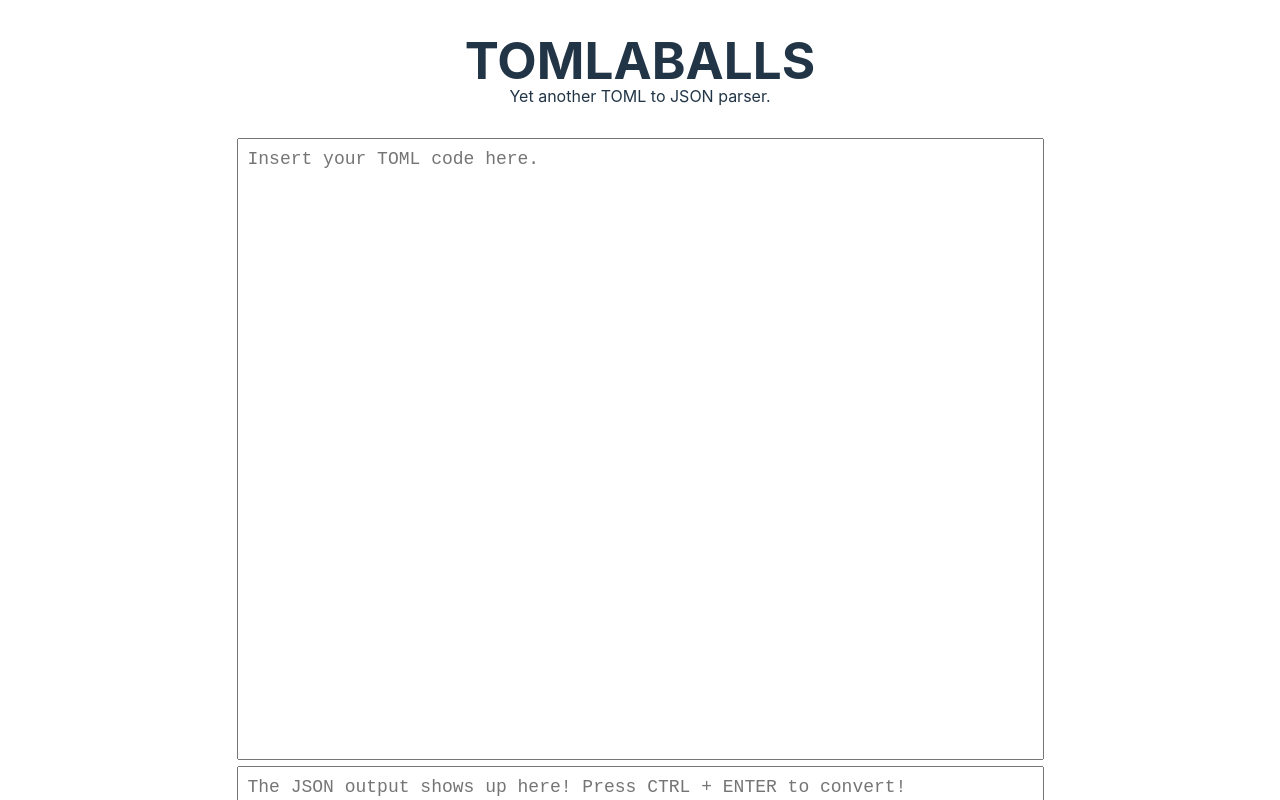
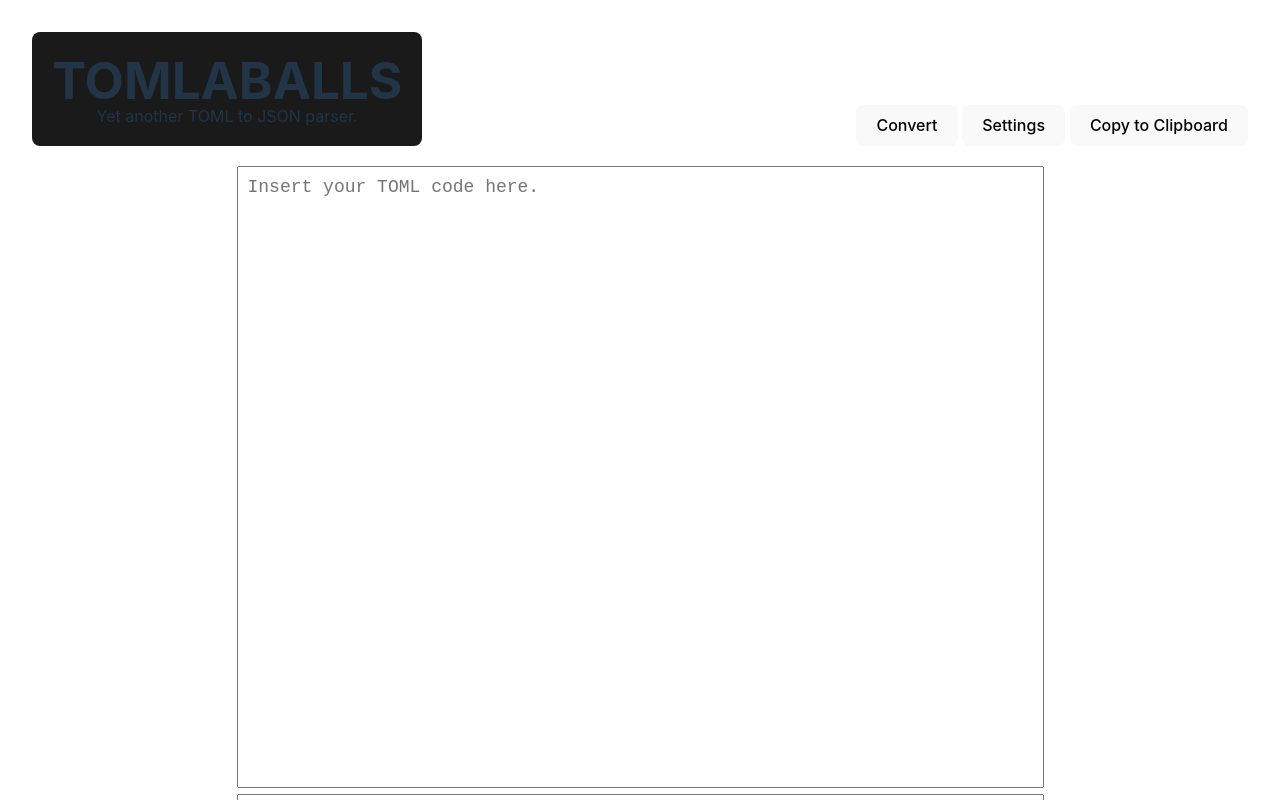
Before and after one commit to gweebg/tomlaballs, a Svelte app in the folder src/app/client/: page / in a window 1280 px wide. Shown: the top 800 px of the page. Built offline with nearby package versions, Linux system fonts and the light colour scheme.

Commit message:
Changed diff function to DeepDiff for dict comp.

```diff
--- a/src/app/client/package.json
+++ b/src/app/client/package.json
@@ -11,6 +11,7 @@
   "devDependencies": {
     "@sveltejs/vite-plugin-svelte": "^2.0.3",
     "svelte": "^3.57.0",
+    "svelte-highlight": "^7.2.1",
     "vite": "^4.3.2"
   }
 }
--- a/src/app/client/src/App.svelte
+++ b/src/app/client/src/App.svelte
@@ -3,7 +3,12 @@
   import {convertFromToml} from "./lib/scripts/convert.js";
   import {shortcut} from "./lib/scripts/shortcut.js";
 
+  import {Highlight, LineNumbers} from "svelte-highlight";
+  import {json} from "svelte-highlight/languages";
+  import {atelierPlateau} from "svelte-highlight/styles";
+
   let tomlValue = "";
+  let jsonValue = "";
 
   const convert = async (data) => {
 
@@ -22,8 +27,24 @@
 
 <main>
 
-  <h1>TOMLABALLS</h1>
-  <p>Yet another TOML to JSON parser.</p>
+  <div class="header">
+
+    <div class="logo">
+      <h1>TOMLABALLS</h1>
+      <p>Yet another TOML to JSON parser.</p>
+    </div>
+
+
+    <div class="controls">
+
+      <button>Convert</button>
+      <button>Settings</button>
+      <button>Copy to Clipboard</button>
+
+    </div>
+
+  </div>
+
 
   <div class="input-grid">
 
@@ -40,8 +61,6 @@
       <textarea name="json_value" id="json" cols="70" rows="30" readonly placeholder="The JSON output shows up here! Press CTRL + ENTER to convert!"></textarea>
 
     </form>
-
-
   </div>
 
   <p class="footer">Check out the project at <a href="https://github.com/gweebg/tomlaballs">tomlaballs</a></p>
@@ -50,28 +69,45 @@
 
 <style>
 
+  .header {
+    display: flex;
+    justify-content: space-between;
+    align-items: end;
+  }
+
+  .logo {
+    background: #1a1a1a;
+    padding: 20px;
+    border-radius: 8px;
+    margin-bottom: 20px;
+  }
+
+  .controls {
+    margin-bottom: 20px;
+  }
+
   .input-grid {
     display: flex;
     flex-direction: row;
-  }
-
-  .input-grid-item {
-    margin-right: 20px;
-    height: 700px;
-    width: 700px;
-    background: white;
-    border-radius: 7px;
   }
 
   textarea {
     resize: none;
     font-size: 18px;
     padding: 10px;
+    transition: border-color 0.25s;
+  }
+
+  textarea:hover {
+    border-color: #646cff;
+  }
+
+  textarea:focus {
+    outline: none #646cff;
   }
 
   p {
-    margin-top: 0;
-    margin-bottom: 2rem;
+    margin: 0;
     line-height: 1.1;
   }
 
```
Also changed, not shown: 1 other file (tests, documents, lock files or other folders).
